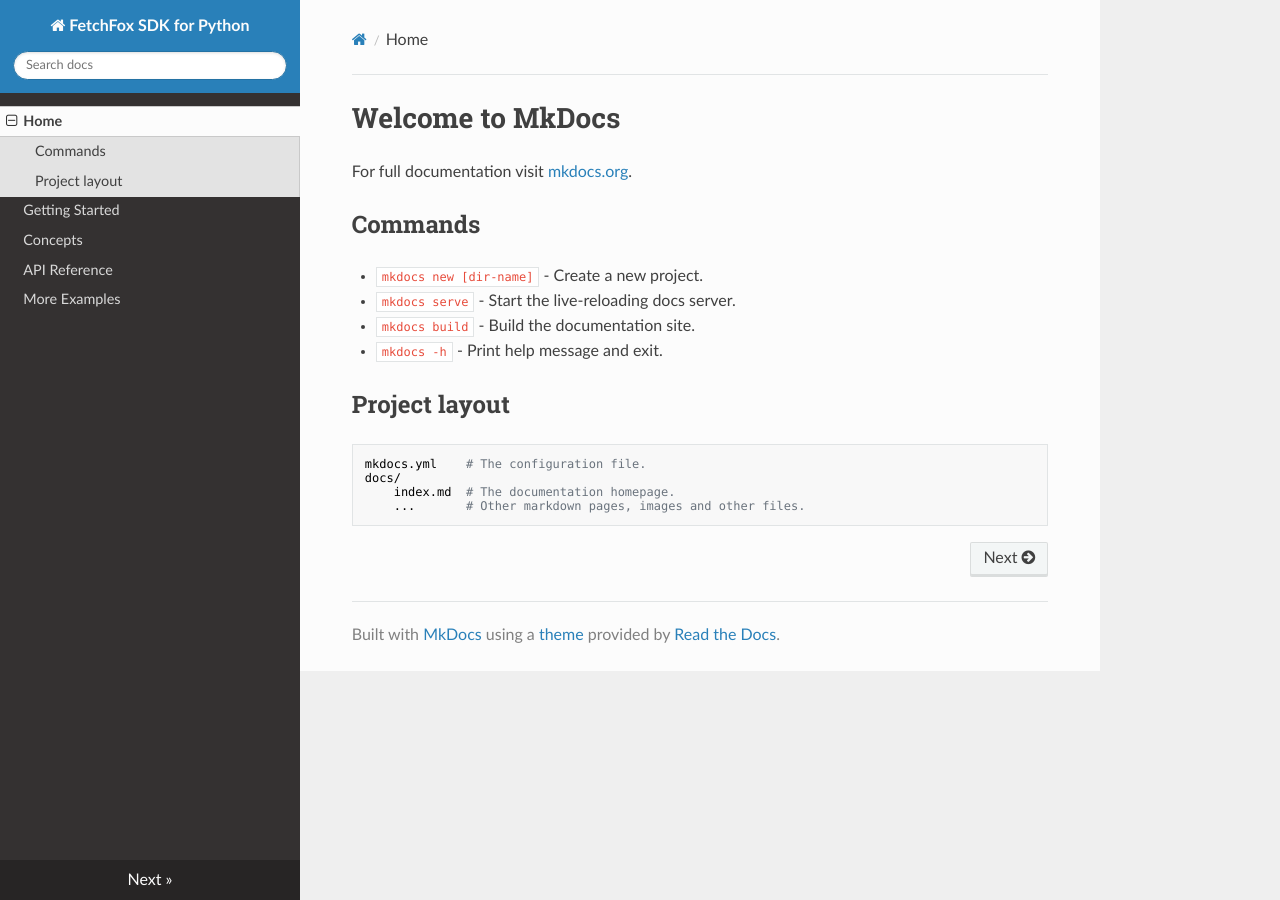
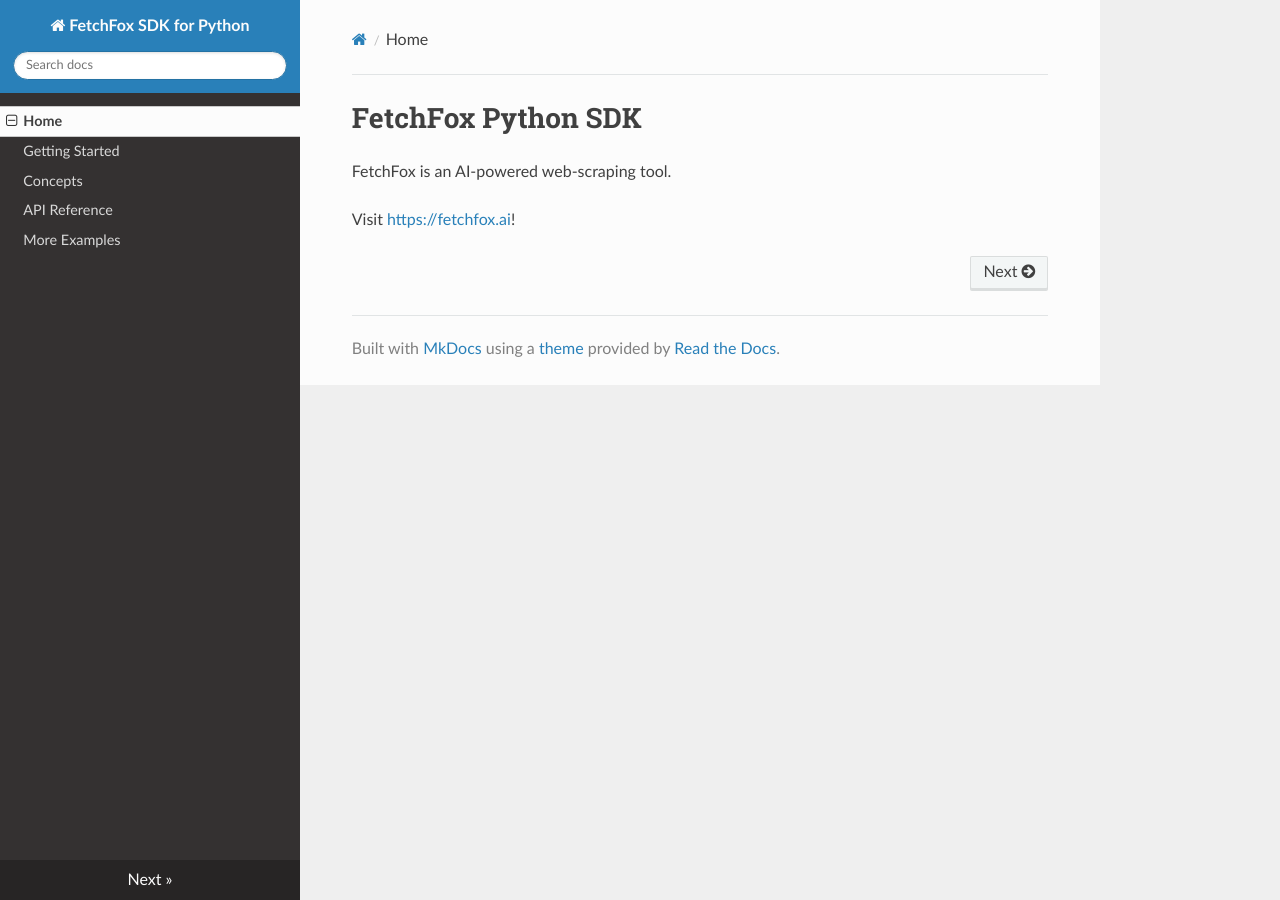
Before and after one commit to fetchfox/fetchfox-sdk-python, an MkDocs documentation site: the page built from docs/index.md, in a window 1280 px wide. Built offline with MkDocs 1.6.1, drawn with Linux system fonts in a browser that asks for light colours; nearby versions of some CDN libraries.

Commit message:
doc tweaks

```diff
--- a/docs/index.md
+++ b/docs/index.md
@@ -1,17 +1,5 @@
-# Welcome to MkDocs
+# FetchFox Python SDK
 
-For full documentation visit [mkdocs.org](https://www.mkdocs.org).
+FetchFox is an AI-powered web-scraping tool.
 
-## Commands
-
-* `mkdocs new [dir-name]` - Create a new project.
-* `mkdocs serve` - Start the live-reloading docs server.
-* `mkdocs build` - Build the documentation site.
-* `mkdocs -h` - Print help message and exit.
-
-## Project layout
-
-    mkdocs.yml    # The configuration file.
-    docs/
-        index.md  # The documentation homepage.
-        ...       # Other markdown pages, images and other files.
+Visit [https://fetchfox.ai](https://fetchfox.ai)!
```
Also changed, not shown: 1 other file.
